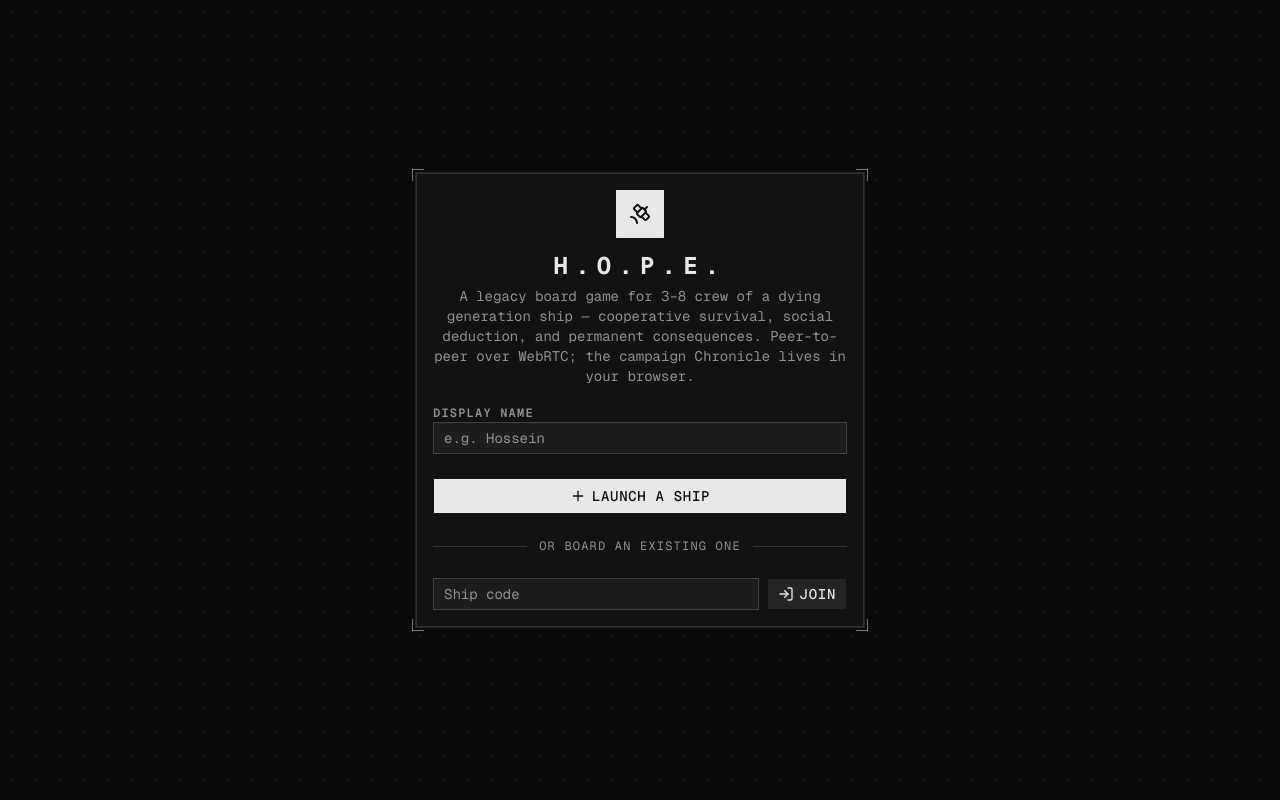
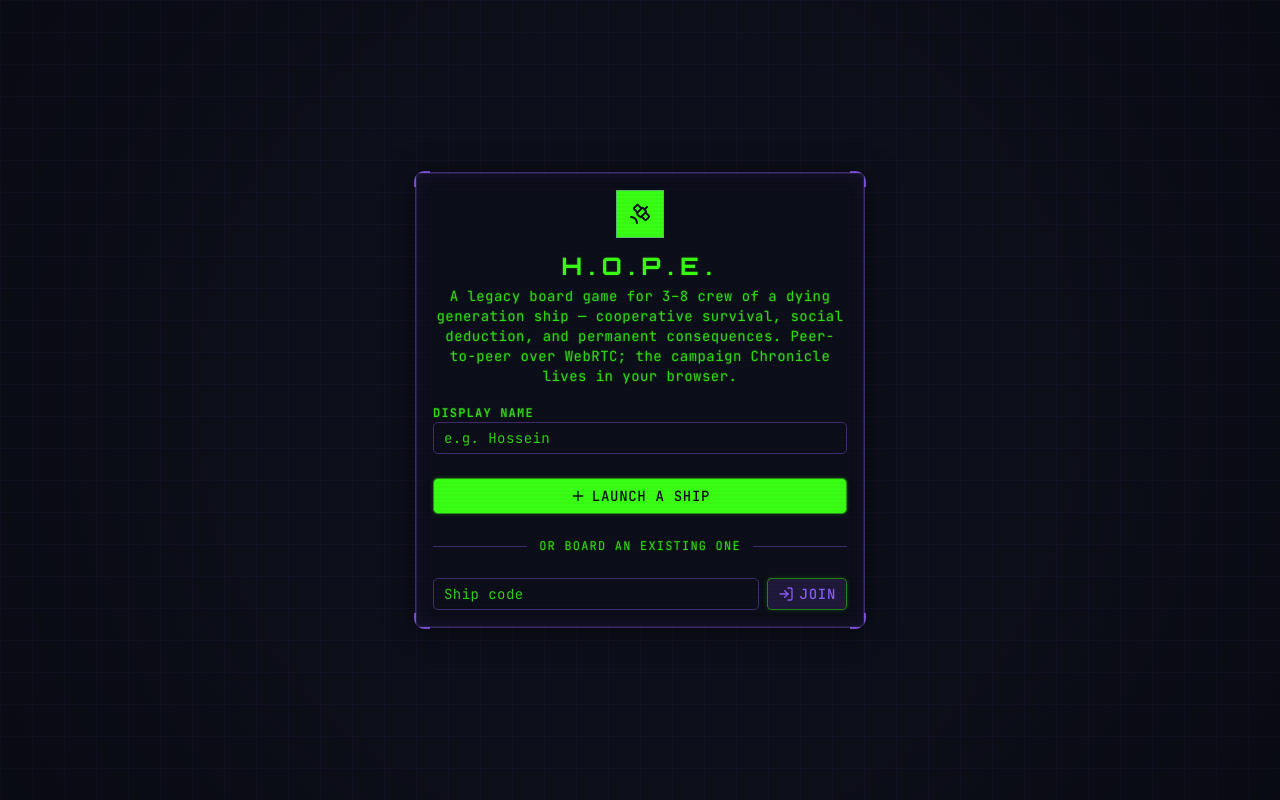
Before and after one commit to Nothehi/H.O.P.E, a Next.js app: page / in a window 1280 px wide. Built offline with nearby package versions, Linux system fonts and the light colour scheme.

Commit message:
feat: apply cyberpunk arcade terminal style

```diff
--- a/app/globals.css
+++ b/app/globals.css
@@ -7,9 +7,9 @@
 @theme inline {
   --color-background: var(--background);
   --color-foreground: var(--foreground);
-  --font-sans: var(--font-geist-mono);
-  --font-mono: var(--font-geist-mono);
-  --font-heading: var(--font-geist-mono);
+  --font-sans: var(--font-mono);
+  --font-mono: var(--font-mono);
+  --font-heading: var(--font-heading);
   --color-sidebar-ring: var(--sidebar-ring);
   --color-sidebar-border: var(--sidebar-border);
   --color-sidebar-accent-foreground: var(--sidebar-accent-foreground);
@@ -49,56 +49,84 @@
 }
 
 /*
- * Tactical ops theme: dark-only monochrome console with an amber warning
- * accent. Radius is 0 everywhere — panels are hard-edged like the
- * surveillance-dashboard reference.
+ * Cyberpunk Arcade theme: Dark navy backdrop, Neon Green main text,
+ * Electric Purple accents. Glassmorphism cards.
  */
 :root,
 .dark {
-  --background: oklch(0.15 0 0);
-  --foreground: oklch(0.93 0 0);
-  --card: oklch(0.18 0 0);
-  --card-foreground: oklch(0.93 0 0);
-  --popover: oklch(0.18 0 0);
-  --popover-foreground: oklch(0.93 0 0);
-  --primary: oklch(0.93 0 0);
-  --primary-foreground: oklch(0.16 0 0);
-  --secondary: oklch(0.26 0 0);
-  --secondary-foreground: oklch(0.93 0 0);
-  --muted: oklch(0.24 0 0);
-  --muted-foreground: oklch(0.66 0 0);
-  --accent: oklch(0.26 0 0);
-  --accent-foreground: oklch(0.93 0 0);
-  --destructive: oklch(0.64 0.2 25);
-  --border: oklch(1 0 0 / 14%);
-  --input: oklch(1 0 0 / 16%);
-  --ring: oklch(0.6 0 0);
-  --chart-1: oklch(0.87 0 0);
-  --chart-2: oklch(0.66 0 0);
-  --chart-3: oklch(0.5 0 0);
-  --chart-4: oklch(0.38 0 0);
-  --chart-5: oklch(0.28 0 0);
-  --radius: 0px;
-  --sidebar: oklch(0.18 0 0);
-  --sidebar-foreground: oklch(0.93 0 0);
-  --sidebar-primary: oklch(0.93 0 0);
-  --sidebar-primary-foreground: oklch(0.16 0 0);
-  --sidebar-accent: oklch(0.26 0 0);
-  --sidebar-accent-foreground: oklch(0.93 0 0);
-  --sidebar-border: oklch(1 0 0 / 14%);
-  --sidebar-ring: oklch(0.6 0 0);
+  --background: #0D0F1A;
+  --foreground: #39FF14;
+  --card: rgba(13, 15, 26, 0.65);
+  --card-foreground: #39FF14;
+  --popover: #0D0F1A;
+  --popover-foreground: #39FF14;
+  --primary: #39FF14;
+  --primary-foreground: #0D0F1A;
+  --secondary: rgba(139, 92, 246, 0.15);
+  --secondary-foreground: #8B5CF6;
+  --muted: rgba(57, 255, 20, 0.1);
+  --muted-foreground: rgba(57, 255, 20, 0.8);
+  --accent: #8B5CF6;
+  --accent-foreground: #ffffff;
+  --destructive: #FF0055;
+  --border: rgba(139, 92, 246, 0.4);
+  --input: rgba(139, 92, 246, 0.4);
+  --ring: #39FF14;
+  --chart-1: #39FF14;
+  --chart-2: #8B5CF6;
+  --chart-3: #00F0FF;
+  --chart-4: #FF00E5;
+  --chart-5: #FFD700;
+  --radius: 0.5rem;
+  --sidebar: rgba(13, 15, 26, 0.9);
+  --sidebar-foreground: #39FF14;
+  --sidebar-primary: #39FF14;
+  --sidebar-primary-foreground: #0D0F1A;
+  --sidebar-accent: rgba(139, 92, 246, 0.2);
+  --sidebar-accent-foreground: #8B5CF6;
+  --sidebar-border: rgba(139, 92, 246, 0.3);
+  --sidebar-ring: #39FF14;
 }
 
-/* Floating corner brackets, like the target-frame panels in the reference. */
+/* CRT Scanline and vignette */
+body::after {
+  content: "";
+  display: block;
+  position: fixed;
+  inset: 0;
+  background: linear-gradient(rgba(18, 16, 16, 0) 50%, rgba(0, 0, 0, 0.15) 50%);
+  z-index: 999;
+  background-size: 100% 4px;
+  pointer-events: none;
+  opacity: 0.2;
+}
+
+body::before {
+  content: "";
+  display: block;
+  position: fixed;
+  inset: 0;
+  background: radial-gradient(circle, transparent 50%, rgba(0,0,0,0.5) 150%);
+  z-index: 998;
+  pointer-events: none;
+}
+
+/* Cyberpunk Neon Purple/Green frame corners */
 @utility frame-corners {
   position: relative;
+  border-radius: var(--radius);
+  background: rgba(13, 15, 26, 0.65);
+  backdrop-filter: blur(12px);
+  box-shadow: 0 4px 30px rgba(0, 0, 0, 0.5), inset 0 0 20px rgba(139, 92, 246, 0.1);
+  border: 1px solid rgba(139, 92, 246, 0.2);
 
   &::after {
-    --fc: oklch(0.93 0 0 / 50%);
+    --fc: #8B5CF6;
     content: "";
     position: absolute;
-    inset: -5px;
+    inset: -3px;
     pointer-events: none;
+    border-radius: calc(var(--radius) + 3px);
     background-image: linear-gradient(var(--fc), var(--fc)),
       linear-gradient(var(--fc), var(--fc)),
       linear-gradient(var(--fc), var(--fc)),
@@ -109,14 +137,14 @@
       linear-gradient(var(--fc), var(--fc));
     background-repeat: no-repeat;
     background-size:
-      12px 1px,
-      1px 12px,
-      12px 1px,
-      1px 12px,
-      12px 1px,
-      1px 12px,
-      12px 1px,
-      1px 12px;
+      16px 2px,
+      2px 16px,
+      16px 2px,
+      2px 16px,
+      16px 2px,
+      2px 16px,
+      16px 2px,
+      2px 16px;
     background-position:
       top left,
       top left,
@@ -126,6 +154,7 @@
       bottom left,
       bottom right,
       bottom right;
+    opacity: 0.8;
   }
 }
 
@@ -135,14 +164,17 @@
   }
   body {
     @apply bg-background text-foreground;
-    /* Faint dot grid, standing in for the reference's dark map backdrop. */
-    background-image: radial-gradient(
-      oklch(1 0 0 / 0.045) 1px,
-      transparent 1px
-    );
-    background-size: 24px 24px;
+    background-image:
+      linear-gradient(rgba(139, 92, 246, 0.05) 1px, transparent 1px),
+      linear-gradient(90deg, rgba(139, 92, 246, 0.05) 1px, transparent 1px);
+    background-size: 32px 32px;
+    text-shadow: 0 0 2px rgba(57, 255, 20, 0.4);
   }
   html {
-    @apply font-sans;
+    @apply font-mono;
+  }
+  h1, h2, h3, h4, h5, h6 {
+    @apply font-heading tracking-widest text-primary;
+    text-shadow: 0 0 8px rgba(57, 255, 20, 0.6);
   }
 }
--- a/app/layout.tsx
+++ b/app/layout.tsx
@@ -1,16 +1,16 @@
 import type { Metadata } from "next";
-import { Geist, Geist_Mono } from "next/font/google";
+import { Orbitron, JetBrains_Mono } from "next/font/google";
 import { ThemeProvider } from "next-themes";
 import { Toaster } from "@/components/ui/sonner";
 import "./globals.css";
 
-const geistSans = Geist({
-  variable: "--font-geist-sans",
+const orbitron = Orbitron({
+  variable: "--font-heading",
   subsets: ["latin"],
 });
 
-const geistMono = Geist_Mono({
-  variable: "--font-geist-mono",
+const jetBrainsMono = JetBrains_Mono({
+  variable: "--font-mono",
   subsets: ["latin"],
 });
 
@@ -29,9 +29,9 @@ export default function RootLayout({
     <html
       lang="en"
       suppressHydrationWarning
-      className={`${geistSans.variable} ${geistMono.variable} h-full antialiased`}
+      className={`${orbitron.variable} ${jetBrainsMono.variable} h-full antialiased`}
     >
-      <body className="min-h-full flex flex-col">
+      <body className="min-h-full flex flex-col font-mono text-lg tracking-wide leading-relaxed">
         <ThemeProvider attribute="class" defaultTheme="dark" forcedTheme="dark">
           {children}
           <Toaster richColors position="top-center" />
--- a/components/ui/button.tsx
+++ b/components/ui/button.tsx
@@ -5,7 +5,7 @@ import { Slot } from "radix-ui"
 import { cn } from "@/lib/utils"
 
 const buttonVariants = cva(
-  "group/button inline-flex shrink-0 items-center justify-center rounded-lg border border-transparent bg-clip-padding text-sm font-medium uppercase tracking-wider whitespace-nowrap transition-all outline-none select-none focus-visible:border-ring focus-visible:ring-3 focus-visible:ring-ring/50 active:not-aria-[haspopup]:translate-y-px disabled:pointer-events-none disabled:opacity-50 aria-invalid:border-destructive aria-invalid:ring-3 aria-invalid:ring-destructive/20 dark:aria-invalid:border-destructive/50 dark:aria-invalid:ring-destructive/40 [&_svg]:pointer-events-none [&_svg]:shrink-0 [&_svg:not([class*='size-'])]:size-4",
+  "group/button inline-flex shrink-0 items-center justify-center rounded-sm border border-primary/50 shadow-[0_0_5px_rgba(57,255,20,0.2)] bg-clip-padding text-sm font-medium uppercase tracking-wider whitespace-nowrap transition-all duration-300 outline-none select-none hover:border-primary hover:shadow-[0_0_15px_rgba(57,255,20,0.6)] hover:scale-[1.02] active:scale-95 active:shadow-[0_0_25px_rgba(57,255,20,0.9)] focus-visible:border-ring focus-visible:ring-2 focus-visible:shadow-[0_0_15px_rgba(57,255,20,0.6)] disabled:pointer-events-none disabled:opacity-50 [&_svg]:pointer-events-none [&_svg]:shrink-0 [&_svg:not([class*='size-'])]:size-4",
   {
     variants: {
       variant: {
--- a/components/ui/card.tsx
+++ b/components/ui/card.tsx
@@ -12,7 +12,7 @@ function Card({
       data-slot="card"
       data-size={size}
       className={cn(
-        "group/card flex flex-col gap-(--card-spacing) overflow-hidden rounded-xl bg-card py-(--card-spacing) text-sm text-card-foreground ring-1 ring-foreground/10 [--card-spacing:--spacing(4)] has-data-[slot=card-footer]:pb-0 has-[>img:first-child]:pt-0 data-[size=sm]:[--card-spacing:--spacing(3)] data-[size=sm]:has-data-[slot=card-footer]:pb-0 *:[img:first-child]:rounded-t-xl *:[img:last-child]:rounded-b-xl",
+        "group/card flex flex-col gap-(--card-spacing) overflow-hidden rounded-md bg-card/60 backdrop-blur-md py-(--card-spacing) text-sm text-card-foreground ring-1 ring-border shadow-[0_4px_30px_rgba(0,0,0,0.5),inset_0_0_15px_rgba(139,92,246,0.1)] [--card-spacing:--spacing(4)] has-data-[slot=card-footer]:pb-0 has-[>img:first-child]:pt-0 data-[size=sm]:[--card-spacing:--spacing(3)] data-[size=sm]:has-data-[slot=card-footer]:pb-0",
         className
       )}
       {...props}
--- a/components/ui/dialog.tsx
+++ b/components/ui/dialog.tsx
@@ -61,7 +61,7 @@ function DialogContent({
       <DialogPrimitive.Content
         data-slot="dialog-content"
         className={cn(
-          "fixed top-1/2 left-1/2 z-50 grid w-full max-w-[calc(100%-2rem)] -translate-x-1/2 -translate-y-1/2 gap-4 rounded-xl bg-popover p-4 text-sm text-popover-foreground ring-1 ring-foreground/10 duration-100 outline-none sm:max-w-sm data-open:animate-in data-open:fade-in-0 data-open:zoom-in-95 data-closed:animate-out data-closed:fade-out-0 data-closed:zoom-out-95",
+          "fixed top-1/2 left-1/2 z-50 grid w-full max-w-[calc(100%-2rem)] -translate-x-1/2 -translate-y-1/2 gap-4 rounded-md bg-popover/80 backdrop-blur-md p-4 text-sm text-popover-foreground ring-1 ring-border shadow-[0_0_30px_rgba(139,92,246,0.2)] duration-100 outline-none sm:max-w-sm data-open:animate-in data-open:fade-in-0 data-open:zoom-in-95 data-closed:animate-out data-closed:fade-out-0 data-closed:zoom-out-95",
           className
         )}
         {...props}
--- a/components/ui/input.tsx
+++ b/components/ui/input.tsx
@@ -8,7 +8,7 @@ function Input({ className, type, ...props }: React.ComponentProps<"input">) {
       type={type}
       data-slot="input"
       className={cn(
-        "h-8 w-full min-w-0 rounded-lg border border-input bg-transparent px-2.5 py-1 text-base transition-colors outline-none file:inline-flex file:h-6 file:border-0 file:bg-transparent file:text-sm file:font-medium file:text-foreground placeholder:text-muted-foreground focus-visible:border-ring focus-visible:ring-3 focus-visible:ring-ring/50 disabled:pointer-events-none disabled:cursor-not-allowed disabled:bg-input/50 disabled:opacity-50 aria-invalid:border-destructive aria-invalid:ring-3 aria-invalid:ring-destructive/20 md:text-sm dark:bg-input/30 dark:disabled:bg-input/80 dark:aria-invalid:border-destructive/50 dark:aria-invalid:ring-destructive/40",
+        "h-8 w-full min-w-0 rounded-sm border border-input bg-transparent px-2.5 py-1 text-base transition-all duration-300 outline-none file:inline-flex file:h-6 file:border-0 file:bg-transparent file:text-sm file:font-medium file:text-foreground placeholder:text-muted-foreground focus-visible:border-ring focus-visible:ring-1 focus-visible:shadow-[0_0_15px_rgba(57,255,20,0.6)] disabled:pointer-events-none disabled:cursor-not-allowed disabled:bg-input/50 disabled:opacity-50 md:text-sm",
         className
       )}
       {...props}
```
